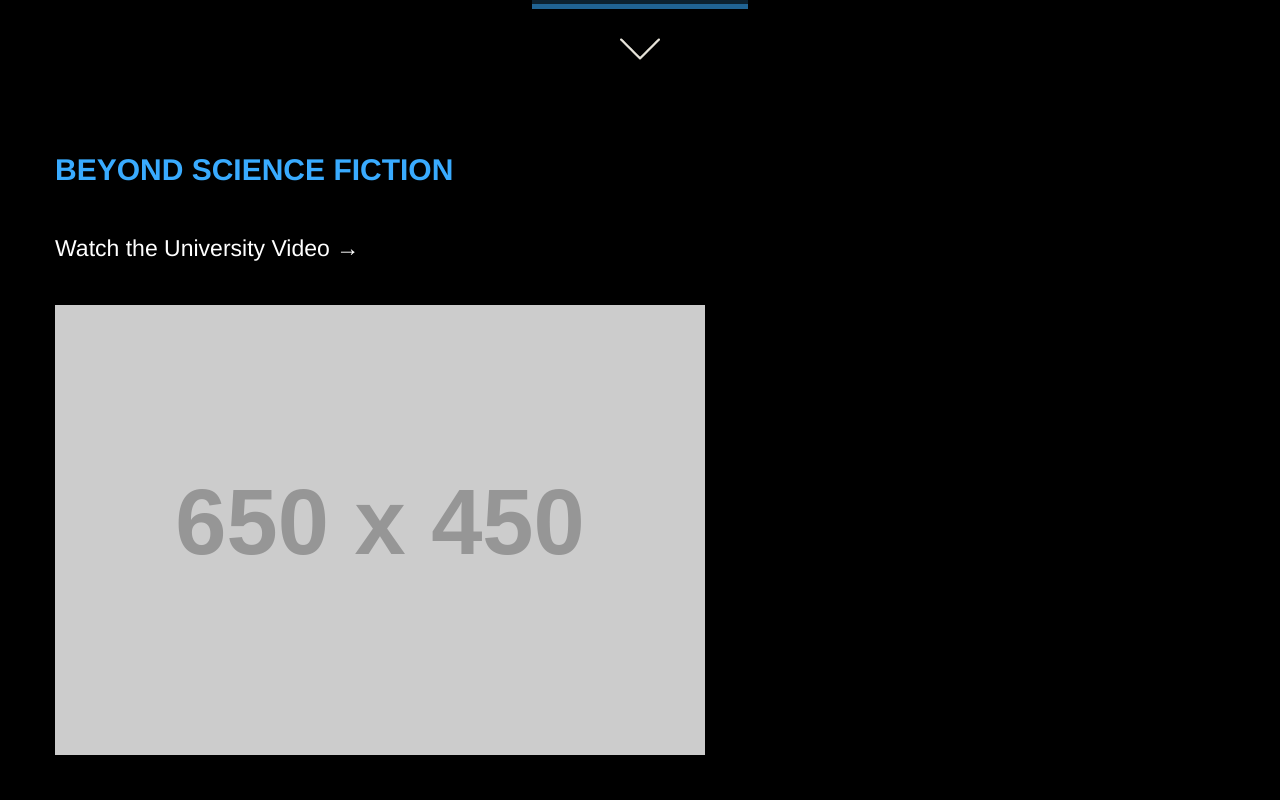
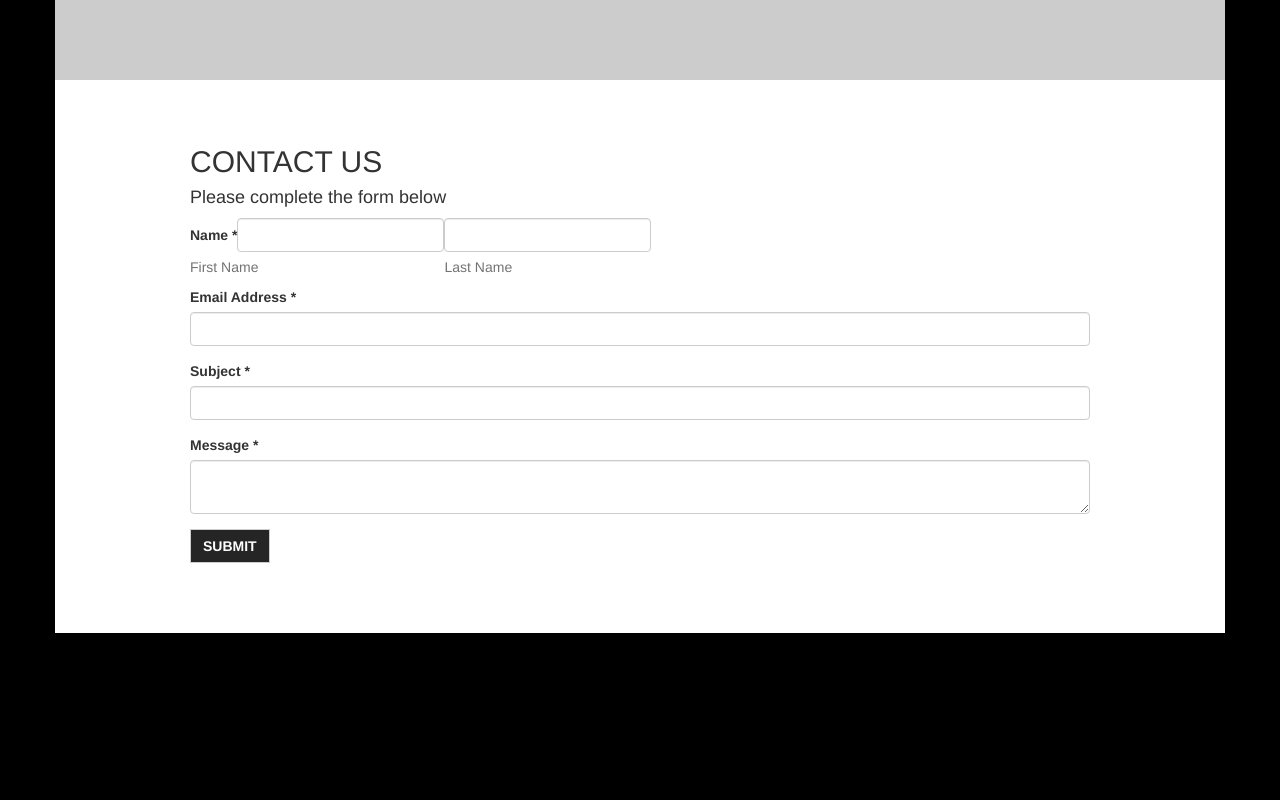
Before and after one commit to hsami10/Waterloop_website, a React app: page / in a window 1280 px wide. Shown: the part 660-1460 px from the top of the page. After the commit the page ends 1333 px from the top, so only its background shows below. Built offline with nearby package versions, Linux system fonts and the light colour scheme.

Commit message:
Add first contact us form.

```diff
--- a/app/bin/css/_sponsors-contact.scss
+++ b/app/bin/css/_sponsors-contact.scss
@@ -61,3 +61,11 @@ $spTxtClr: rgb(38, 37, 37);
     padding: 0 150px 70px;
     margin-bottom: 40px;
 }
+
+.fmSubmit {
+    @include border-radius(0);
+    background:  $spTxtClr;
+    color: white;
+    font-weight: bold;
+    outline: none;
+}
--- a/app/bin/css/styles.css
+++ b/app/bin/css/styles.css
@@ -170,6 +170,16 @@ you see classes below that have not been explicitly defined in the modules*/
   padding: 0 150px 70px;
   margin-bottom: 40px; }
 
+.fmSubmit {
+  -webkit-border-radius: 0;
+  -moz-border-radius: 0;
+  -ms-border-radius: 0;
+  border-radius: 0;
+  background: #262525;
+  color: white;
+  font-weight: bold;
+  outline: none; }
+
 body {
   background: black; }
 
--- a/app/src/components/sponsors-contact.jsx
+++ b/app/src/components/sponsors-contact.jsx
@@ -3,6 +3,7 @@ import NavBar from './navbar.jsx';
 //BOOTSTRAP IMPORTS
 import { Grid, Row, Col } from 'react-bootstrap';
 import { Button } from 'react-bootstrap';
+import { Form, FormControl, ControlLabel, FormGroup, HelpBlock } from 'react-bootstrap';
 
 export class Sponsors extends React.Component {
     render() {
@@ -39,7 +40,36 @@ export class Contact extends React.Component {
                         <h4>Please complete the form below</h4>
                     </Row>
                     <Row>
+                        <form>
+                            <Form inline>
+                                <FormGroup controlId="fmNameFirst">
+                                    <ControlLabel>Name *</ControlLabel>
+                                    <FormControl type="text" />
+                                    <HelpBlock>First Name</HelpBlock>
+                                </FormGroup>
+                                <FormGroup controlId="fmNameLast">
+                                    <FormControl type="text" />
+                                    <HelpBlock>Last Name</HelpBlock>
+                                </FormGroup>
+                            </Form>
 
+                            <FormGroup controlId="fmEmail">
+                                <ControlLabel>Email Address *</ControlLabel>
+                                <FormControl type="email" />
+                            </FormGroup>
+
+                            <FormGroup controlId="fmSubject">
+                                <ControlLabel>Subject *</ControlLabel>
+                                <FormControl type="text" />
+                            </FormGroup>
+
+                            <FormGroup controlId="fmMessage">
+                                <ControlLabel>Message *</ControlLabel>
+                                <FormControl componentClass="textarea" />
+                            </FormGroup>
+
+                            <Button className="fmSubmit">SUBMIT</Button>
+                        </form>
                     </Row>
                 </Row>
             </Grid>
--- a/app/src/index.jsx
+++ b/app/src/index.jsx
@@ -16,7 +16,7 @@ class App extends React.Component {
         super();
 
         this.state = {
-            page: 'home-page'
+            page: 'contact-page'
         }
     }
 
```
